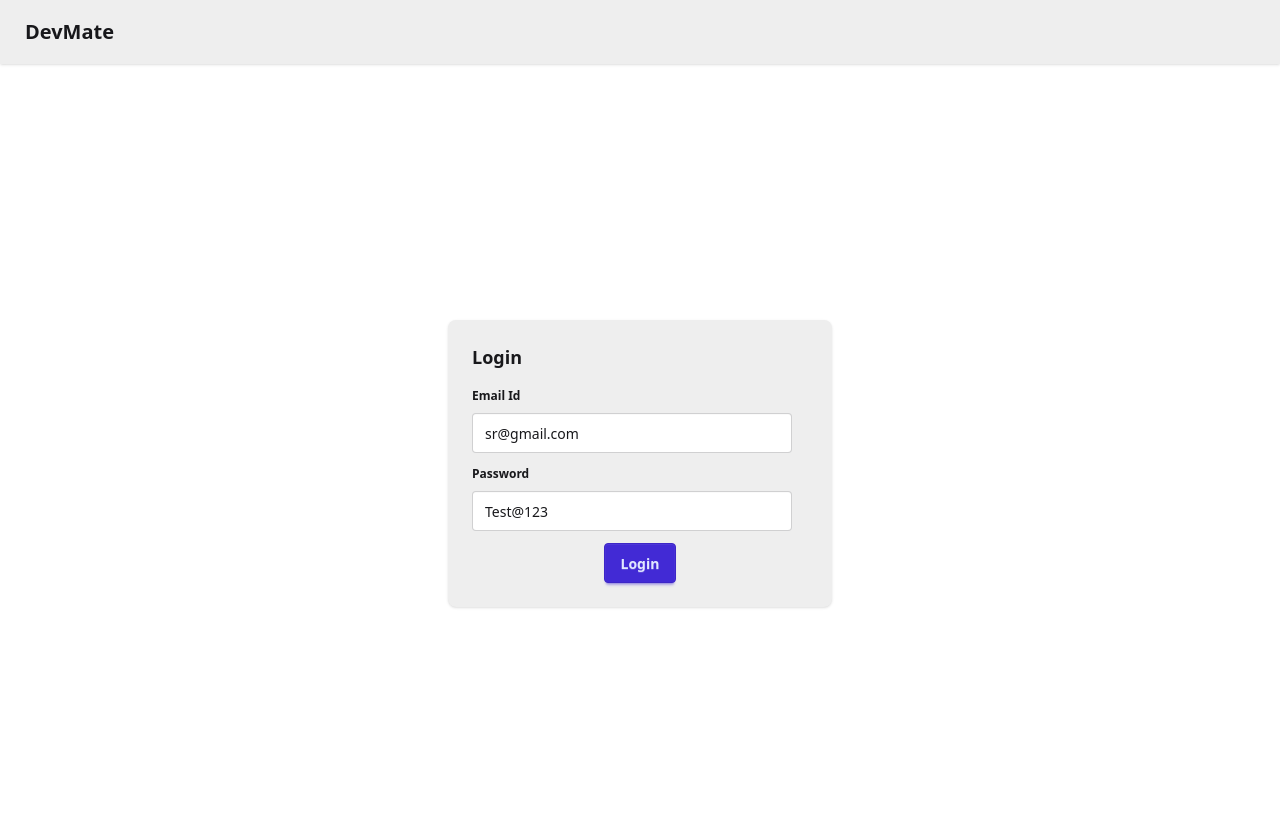
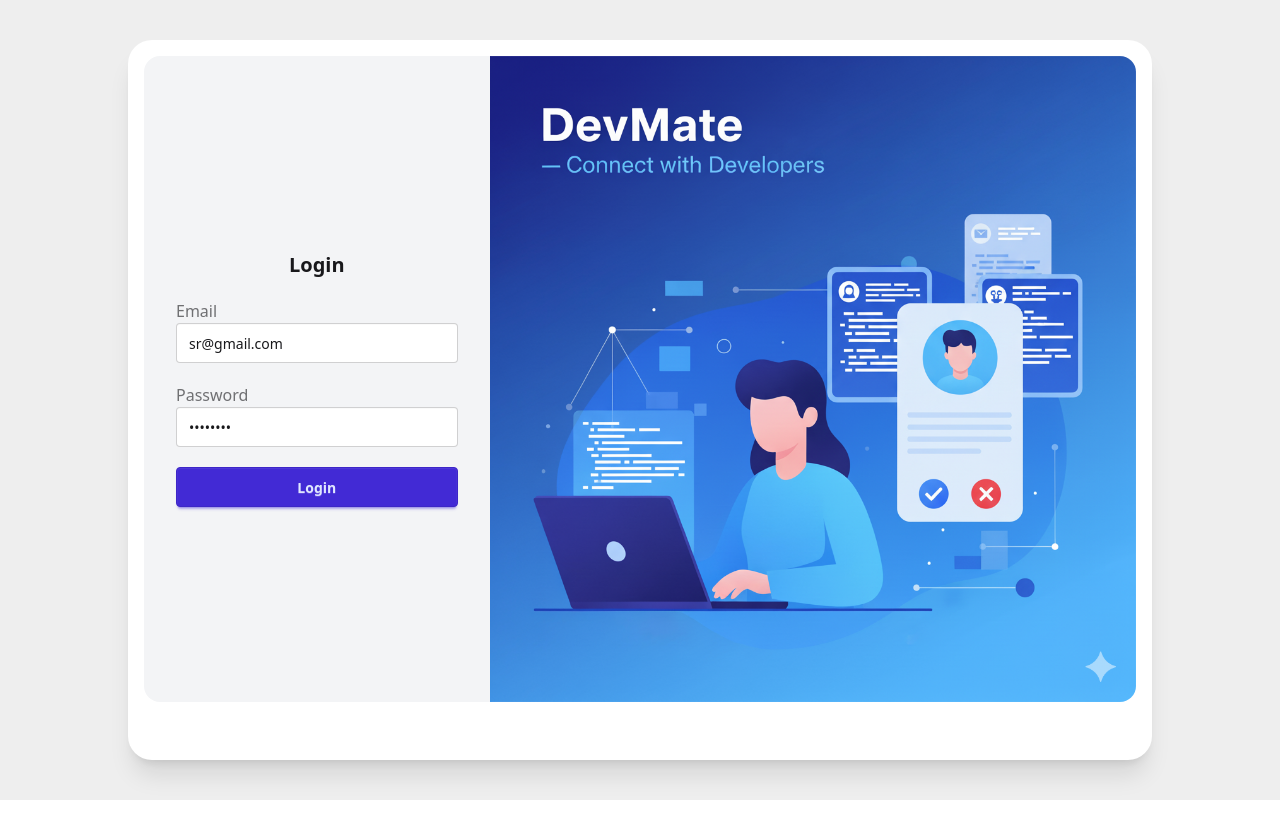
Before and after one commit to shbht-cyber/devmate-web, a React (Vite) app: page /login in a window 1280 px wide. Shown: the top 838 px of the page. After the commit the page ends 800 px from the top, so only its background shows below. Built offline with nearby package versions, Linux system fonts and the light colour scheme; no server answers.

Commit message:
feat: improved login page

```diff
--- a/src/App.jsx
+++ b/src/App.jsx
@@ -7,6 +7,7 @@ import { BrowserRouter, Routes, Route } from "react-router-dom";
 import appStore from "./utils/appStore";
 import Connections from "./components/connections/Connections";
 import Requests from "./components/connections/Requests";
+import Signup from "./components/auth/SIgnup";
 
 function App() {
   return (
@@ -14,9 +15,10 @@ function App() {
       <Provider store={appStore}>
         <BrowserRouter basename="/">
           <Routes>
+            <Route path="/login" element={<Login />} />
+            <Route path="/signup" element={<Signup />} />
             <Route path="/" element={<Body />}>
               <Route path="/" element={<Feed />} />
-              <Route path="/login" element={<Login />} />
               <Route path="/profile" element={<ProfilePage />} />
               <Route path="/connections" element={<Connections />} />
               <Route path="/requests" element={<Requests />} />
--- a/src/components/auth/Login.jsx
+++ b/src/components/auth/Login.jsx
@@ -35,39 +35,57 @@ const Login = () => {
   };
 
   return (
-    <div className="flex justify-center my-[20%]">
-      <div className="card bg-base-300 w-96 shadow-sm">
-        <div className="card-body">
-          <h2 className="card-title">Login</h2>
+    <div className="min-h-screen flex items-center justify-center bg-base-300">
+      <div className="w-[90%] max-w-5xl min-h-[90vh] bg-white rounded-3xl shadow-xl p-4">
+        <div className="flex flex-col md:flex-row h-full rounded-2xl overflow-hidden">
+          {/* Input form */}
+          <div className="w-full md:w-1/2 bg-gray-100 p-8 flex items-center justify-center">
+            <form
+              className="w-full max-w-sm space-y-5"
+              onSubmit={(e) => {
+                e.preventDefault();
+                handleLogin();
+              }}
+            >
+              <h2 className="text-xl font-bold text-center">Login</h2>
 
               <div>
-            <fieldset className="fieldset">
-              <legend className="fieldset-legend">Email Id</legend>
+                <label className="label">Email</label>
                 <input
+                  type="email"
                   value={emailId}
+                  placeholder="Enter your email id"
+                  className="input input-bordered"
                   onChange={(e) => setEmailId(e.target.value)}
-                type="text"
-                className="input"
-                placeholder="Type here"
                 />
-            </fieldset>
+              </div>
 
-            <fieldset className="fieldset">
-              <legend className="fieldset-legend">Password</legend>
+              <div>
+                <label className="label">Password</label>
                 <input
+                  type="password"
                   value={password}
+                  placeholder="Enter password"
+                  className="input input-bordered"
                   onChange={(e) => setPassword(e.target.value)}
-                type="text"
-                className="input"
-                placeholder="Type here"
                 />
-            </fieldset>
               </div>
+
               {error && <p className="text-red-500">{error}</p>}
-          <div className="card-actions justify-center">
-            <button onClick={handleLogin} className="btn btn-primary btn-md">
+
+              <button type="submit" className="btn btn-primary w-full">
                 Login
               </button>
+            </form>
+          </div>
+
+          {/* helper section */}
+          <div className="w-full flex items-center justify-center">
+            <img
+              src="/auth-helper-image.png"
+              className="w-full h-full object-cover"
+              alt="auth-helper-image"
+            />
           </div>
         </div>
       </div>
--- a/vite.config.js
+++ b/vite.config.js
@@ -6,4 +6,8 @@ import tailwindcss from "@tailwindcss/vite";
 // https://vite.dev/config/
 export default defineConfig({
   plugins: [react(), tailwindcss()],
+  server: {
+    host: "0.0.0.0",
+    port: 5173,
+  },
 });
```
Also changed, not shown: public/auth-helper-image.png (added). Lines whose indentation alone changed are shown as unchanged.
